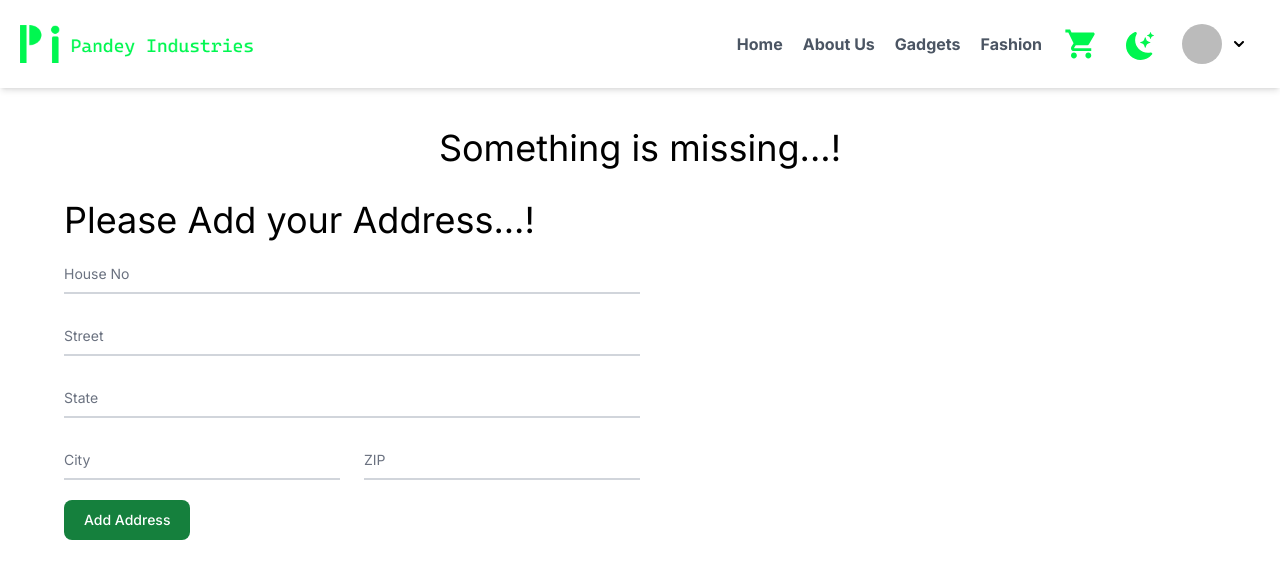
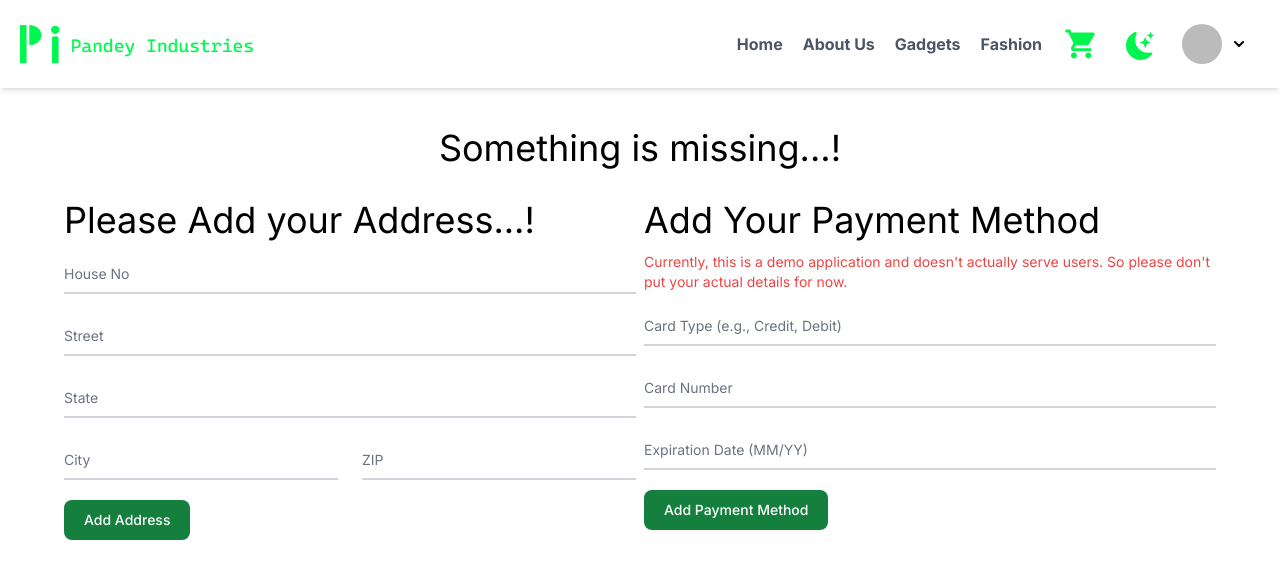
Before and after one commit to aditya28122008/pandeyindustries, a Next.js app: page /auth/customer/complete in a window 1280 px wide. Shown: the top 578 px of the page. Built offline with nearby package versions, Linux system fonts and the light colour scheme; no server answers; the database is empty; sample sign-in values are in the browser's storage.

Commit message:
Added Payment Method adding Functionality

```diff
--- a/app/api/manage/add-product/route.js
+++ b/app/api/manage/add-product/route.js
@@ -1,6 +1,5 @@
 // import client from "@/app/db";
 import prisma from "@/lib/prisma";
-
 import vars from "@/vars";
 import { NextResponse } from "next/server";
 
--- /dev/null
+++ b/app/auth/customer/complete/PaymentForm.jsx
@@ -0,0 +1,94 @@
+"use client";
+
+import { useState } from "react";
+import { toast } from "react-toastify";
+
+const PaymentForm = ({ paymentSubmitAction }) => {
+  const [added, setAdded] = useState(false);
+  const func = async (e) => {
+    const n = await paymentSubmitAction(e);
+    if (n.success) {
+      setAdded(true);
+      toast.success("Address Added Successfully");
+    }
+  };
+  if (!added) {
+    return (
+      <>
+        <form className="mt-8 md:w-[50%] w-full" action={func}>
+          <h1 className="text-xl md:text-2xl lg:text-4xl mb-3">
+            Add Your Payment Method
+          </h1>
+          <p className="text-sm text-red-500 mb-3">
+            Currently, this is a demo application and doesn&apos;t actually serve
+            users. So please don&apos;t put your actual details for now.
+          </p>
+
+          <div className="relative z-0 w-full mb-5 group">
+            <input
+              type="text"
+              name="cardType"
+              id="cardType"
+              className="block py-2.5 px-0 w-full text-sm text-gray-900 bg-transparent border-0 border-b-2 border-gray-300 appearance-none dark:text-white dark:border-gray-600 dark:focus:border-green-500 focus:outline-none focus:ring-0 focus:border-green-600 peer"
+              placeholder=" "
+              required
+            />
+            <label
+              htmlFor="cardType"
+              className="peer-focus:font-medium absolute text-sm text-gray-500 dark:text-gray-400 duration-300 transform -translate-y-6 scale-75 top-3 -z-10 origin-[0] peer-focus:start-0 rtl:peer-focus:translate-x-1/4 peer-focus:text-green-600 peer-focus:dark:text-green-500 peer-placeholder-shown:scale-100 peer-placeholder-shown:translate-y-0 peer-focus:scale-75 peer-focus:-translate-y-6"
+            >
+              Card Type (e.g., Credit, Debit)
+            </label>
+          </div>
+
+          <div className="relative z-0 w-full mb-5 group">
+            <input
+              type="text"
+              name="cardNumber"
+              id="cardNumber"
+              maxLength={16}
+              className="block py-2.5 px-0 w-full text-sm text-gray-900 bg-transparent border-0 border-b-2 border-gray-300 appearance-none dark:text-white dark:border-gray-600 dark:focus:border-green-500 focus:outline-none focus:ring-0 focus:border-green-600 peer"
+              placeholder=" "
+              required
+            />
+            <label
+              htmlFor="cardNumber"
+              className="peer-focus:font-medium absolute text-sm text-gray-500 dark:text-gray-400 duration-300 transform -translate-y-6 scale-75 top-3 -z-10 origin-[0] peer-focus:start-0 rtl:peer-focus:translate-x-1/4 peer-focus:text-green-600 peer-focus:dark:text-green-500 peer-placeholder-shown:scale-100 peer-placeholder-shown:translate-y-0 peer-focus:scale-75 peer-focus:-translate-y-6"
+            >
+              Card Number
+            </label>
+          </div>
+
+          <div className="relative z-0 w-full mb-5 group">
+            <input
+              type="text"
+              name="expiration"
+              id="expiration"
+              placeholder=" "
+              maxLength={5}
+              className="block py-2.5 px-0 w-full text-sm text-gray-900 bg-transparent border-0 border-b-2 border-gray-300 appearance-none dark:text-white dark:border-gray-600 dark:focus:border-green-500 focus:outline-none focus:ring-0 focus:border-green-600 peer"
+              required
+            />
+            <label
+              htmlFor="expiration"
+              className="peer-focus:font-medium absolute text-sm text-gray-500 dark:text-gray-400 duration-300 transform -translate-y-6 scale-75 top-3 -z-10 origin-[0] peer-focus:start-0 rtl:peer-focus:translate-x-1/4 peer-focus:text-green-600 peer-focus:dark:text-green-500 peer-placeholder-shown:scale-100 peer-placeholder-shown:translate-y-0 peer-focus:scale-75 peer-focus:-translate-y-6"
+            >
+              Expiration Date (MM/YY)
+            </label>
+          </div>
+
+          <button
+            type="submit"
+            className="text-white bg-green-700 hover:bg-green-800 focus:ring-4 focus:outline-none focus:ring-green-300 font-medium rounded-lg text-sm w-full sm:w-auto px-5 py-2.5 text-center dark:bg-green-600 dark:hover:bg-green-700 dark:focus:ring-green-800"
+          >
+            Add Payment Method
+          </button>
+        </form>
+      </>
+    );
+  } else {
+    return <></>;
+  }
+};
+
+export default PaymentForm;
--- a/app/auth/customer/complete/page.jsx
+++ b/app/auth/customer/complete/page.jsx
@@ -4,6 +4,7 @@ import { auth } from "@/auth";
 import prisma from "@/lib/prisma";
 import { redirect } from "next/navigation";
 import AddForm from "./AddForm";
+import PaymentForm from "./PaymentForm";
 
 export async function generateMetadata() {
   return {
@@ -18,6 +19,22 @@ const CompleteCustomer = async () => {
     const adds = await prisma.address.findMany({
       where: { customerId: user.user.id },
     });
+    const payments = await prisma.paymentMethod.findMany({
+      where: { userId: user.user.id },
+    });
+    const paymentSubmitAction = async (e) => {
+      "use server";
+      const user = await auth();
+      await prisma.paymentMethod.create({
+        data: {
+          userId: user.user.id,
+          cardType: e.get("cardType"),
+          expiration: e.get("expiration"),
+          cardNumber: e.get("cardNumber"),
+        },
+      });
+      return { success: true };
+    };
     const submitAction = async (e) => {
       "use server";
       const user = await auth();
@@ -38,7 +55,7 @@ const CompleteCustomer = async () => {
         <h1 className="text-4xl text-center font-sans">
           Something is missing...!
         </h1>
-        <div className="flex md:flex-row flex-col md:justify-between justify-normal px-16">
+        <div className="flex md:flex-row flex-col md:justify-between justify-normal space-x-2 px-16">
           {adds.length <= 0 ? (
             <>
               <AddForm submitAction={submitAction} />
@@ -47,7 +64,13 @@ const CompleteCustomer = async () => {
             <></>
           )}
 
-          <div className="w-[50%]"></div>
+          {payments.length <= 0 ? (
+            <>
+              <PaymentForm paymentSubmitAction={paymentSubmitAction} />
+            </>
+          ) : (
+            <></>
+          )}
         </div>
       </div>
     );
```
Also changed, not shown: 1 other file (tests, documents, lock files or other folders).
